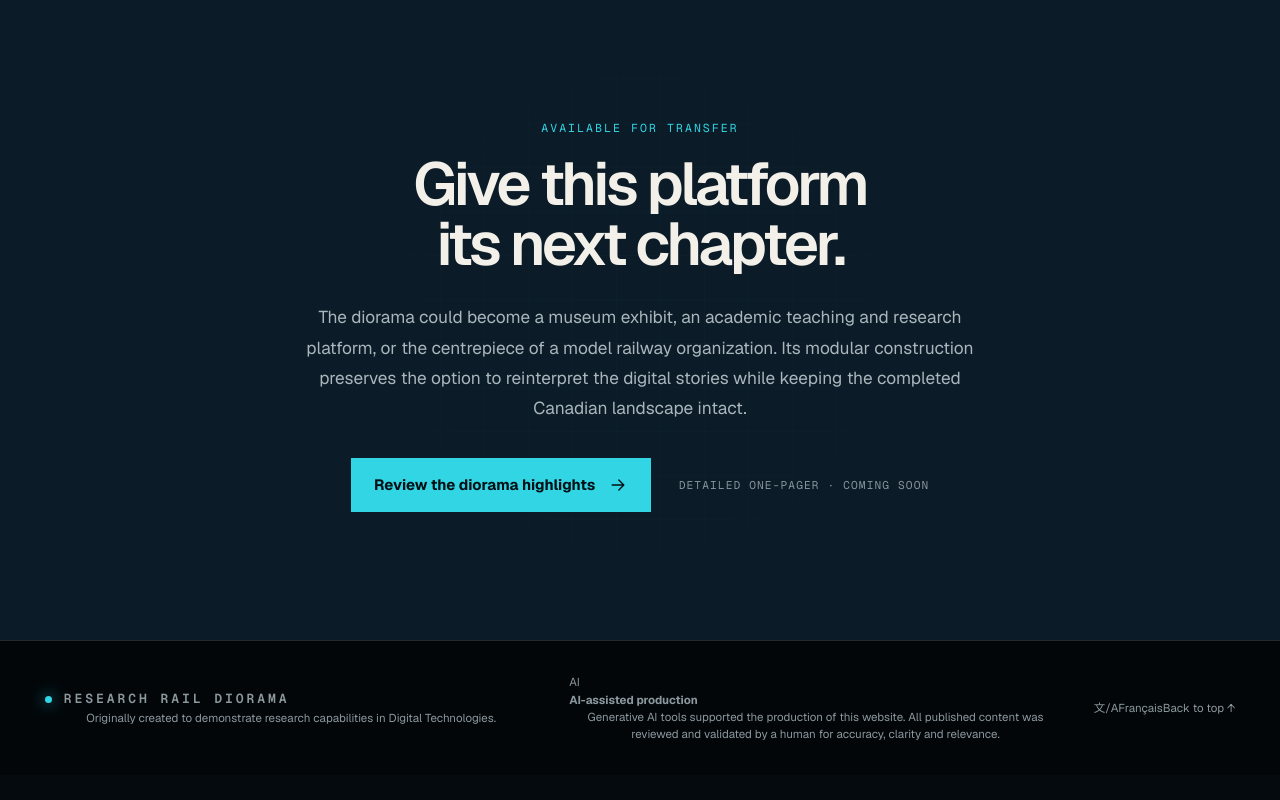
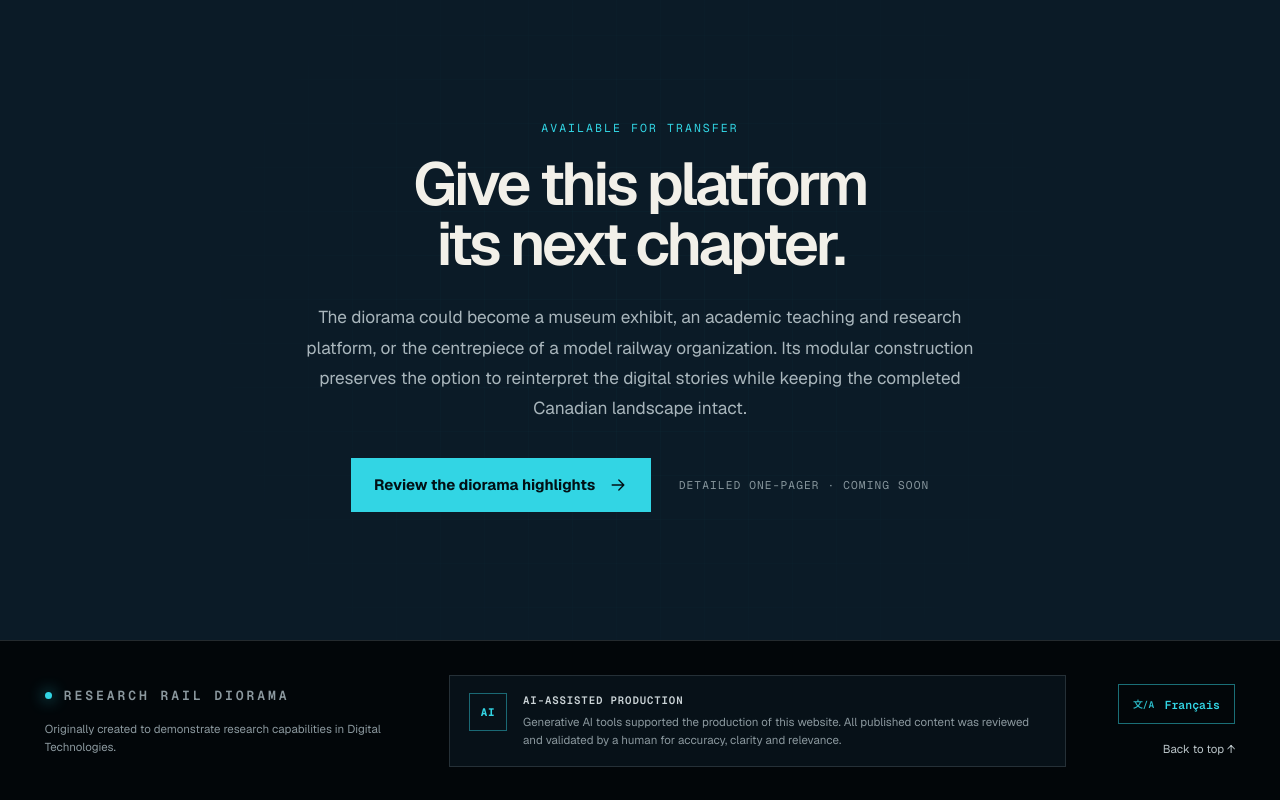
Before and after one commit to PatrickPaul-Perso/dt-diorama, a Next.js app: page / in a window 1280 px wide. Shown: the part 8848-9648 px from the top of the page. Before the commit the page ends 9623 px from the top, so only its background shows below. Built offline with nearby package versions, Linux system fonts and the light colour scheme.

Commit message:
Style language toggle and AI disclosure

```diff
--- a/app/globals.css
+++ b/app/globals.css
@@ -375,10 +375,18 @@ svg { width: 1.25rem; fill: none; stroke: currentColor; stroke-linecap: round; s
 .cta-actions { display: flex; align-items: center; gap: 1.7rem; margin-top: 2.2rem; }
 .coming-soon { color: #86959c; font: .7rem var(--font-geist-mono), monospace; letter-spacing: .1em; text-transform: uppercase; }
 
-footer { min-height: 120px; padding: 2rem 3.5vw; display: grid; grid-template-columns: 1fr 1fr auto; gap: 2rem; align-items: center; border-top: 1px solid var(--line); background: #020609; color: #8b989e; font-size: .72rem; }
-footer p { margin: 0; text-align: center; }
-footer > a:last-child { color: #bac4c8; }
-footer > a:last-child:hover { color: var(--cyan); }
+footer { min-height: 160px; padding: 2rem 3.5vw; display: grid; grid-template-columns: minmax(230px, .8fr) minmax(360px, 1.4fr) auto; gap: clamp(1.5rem, 4vw, 4.5rem); align-items: center; border-top: 1px solid var(--line); background: #020609; color: #8b989e; font-size: .72rem; }
+.footer-brand { display: grid; gap: .9rem; }
+.footer-brand p, .ai-notice p { margin: 0; line-height: 1.55; }
+.ai-notice { display: grid; grid-template-columns: 38px 1fr; gap: 1rem; padding: 1.1rem 1.2rem; border: 1px solid rgba(157,169,178,.2); background: rgba(13,28,41,.5); }
+.ai-mark { width: 38px; height: 38px; display: grid; place-items: center; border: 1px solid rgba(50,213,228,.45); color: var(--cyan); font: 650 .68rem var(--font-geist-mono), monospace; letter-spacing: .08em; }
+.ai-notice strong { display: block; margin-bottom: .35rem; color: #cbd4d7; font: 600 .67rem var(--font-geist-mono), monospace; letter-spacing: .08em; text-transform: uppercase; }
+.footer-actions { display: grid; justify-items: end; gap: 1rem; white-space: nowrap; }
+.footer-actions > a { color: #bac4c8; }
+.footer-actions > a:hover { color: var(--cyan); }
+.language-toggle { min-height: 40px; display: inline-flex; align-items: center; gap: .65rem; padding: 0 .9rem; border: 1px solid rgba(50,213,228,.5); background: transparent; color: var(--cyan); font: 600 .72rem var(--font-geist-mono), monospace; cursor: pointer; transition: color .2s ease, background .2s ease, border-color .2s ease; }
+.language-toggle:hover, .language-toggle:focus-visible { color: #020609; background: var(--cyan); border-color: var(--cyan); outline: 0; }
+.language-toggle span { font-size: .6rem; opacity: .86; }
 
 @keyframes heroReveal { from { opacity: 0; transform: scale(1.025); } to { opacity: 1; transform: scale(1); } }
 @keyframes contentRise { from { opacity: 0; transform: translateY(24px); } to { opacity: 1; transform: translateY(0); } }
@@ -412,7 +420,7 @@ footer > a:last-child:hover { color: var(--cyan); }
   .process-grid { grid-template-columns: 1fr 1fr; }
   .process-grid .process-large { grid-column: span 2; grid-row: auto; }
   footer { grid-template-columns: 1fr auto; }
-  footer p { display: none; }
+  .ai-notice { grid-column: 1 / -1; grid-row: 2; }
 }
 
 @media (max-width: 560px) {
@@ -430,7 +438,9 @@ footer > a:last-child:hover { color: var(--cyan); }
   .process-grid .process-large { grid-column: auto; }
   .process-grid img, .process-grid .process-large img { min-height: 260px; }
   .cta-actions { flex-direction: column; }
-  footer { grid-template-columns: 1fr; justify-items: start; }
+  footer { grid-template-columns: 1fr; justify-items: stretch; }
+  .ai-notice { grid-column: auto; grid-row: auto; }
+  .footer-actions { justify-items: start; }
   .transfer-specs div { grid-template-columns: 1fr; gap: .35rem; }
   .transfer-details { grid-template-columns: 1fr; }
   .scene-list article { grid-template-columns: 34px 1fr; gap: .9rem; }
```
